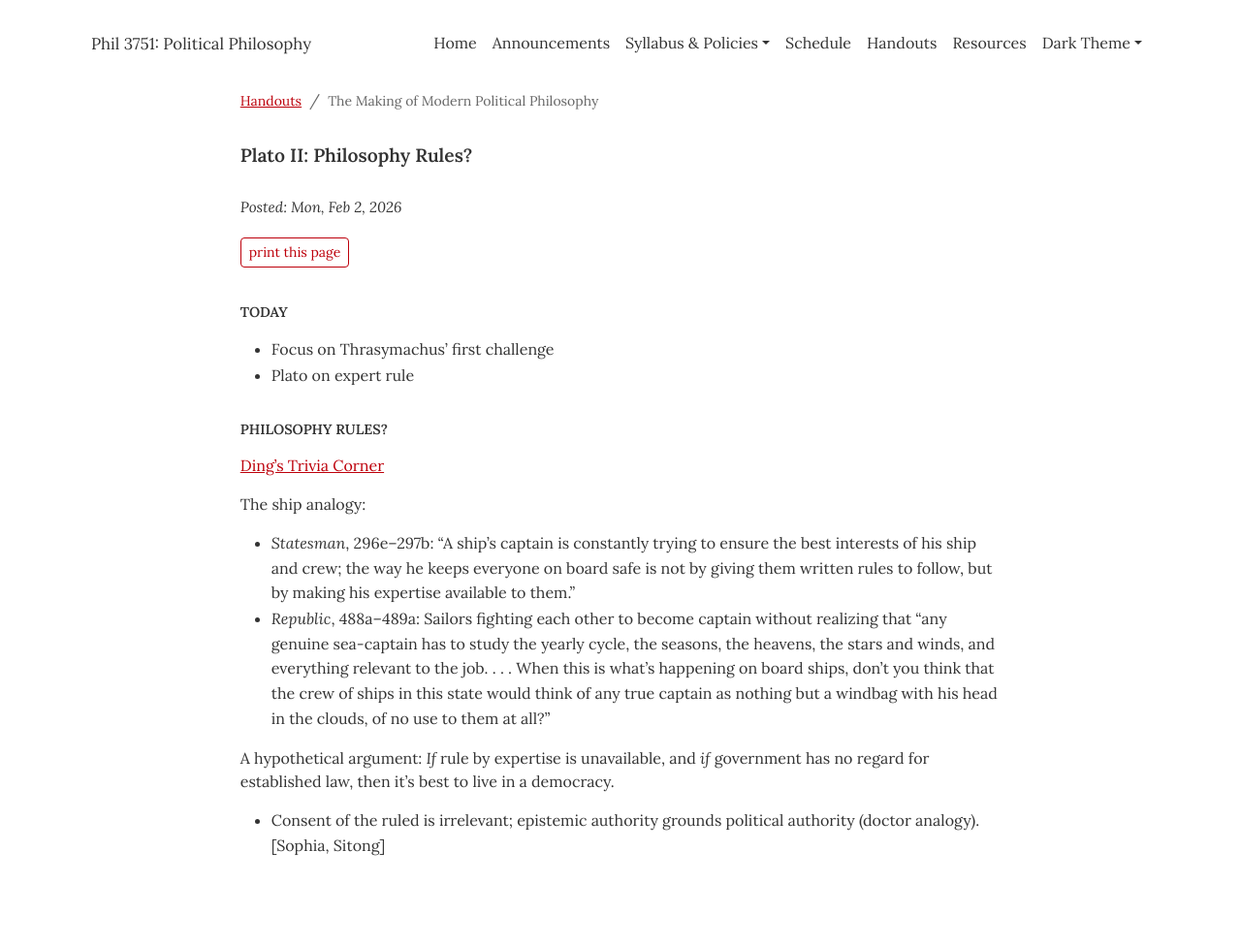
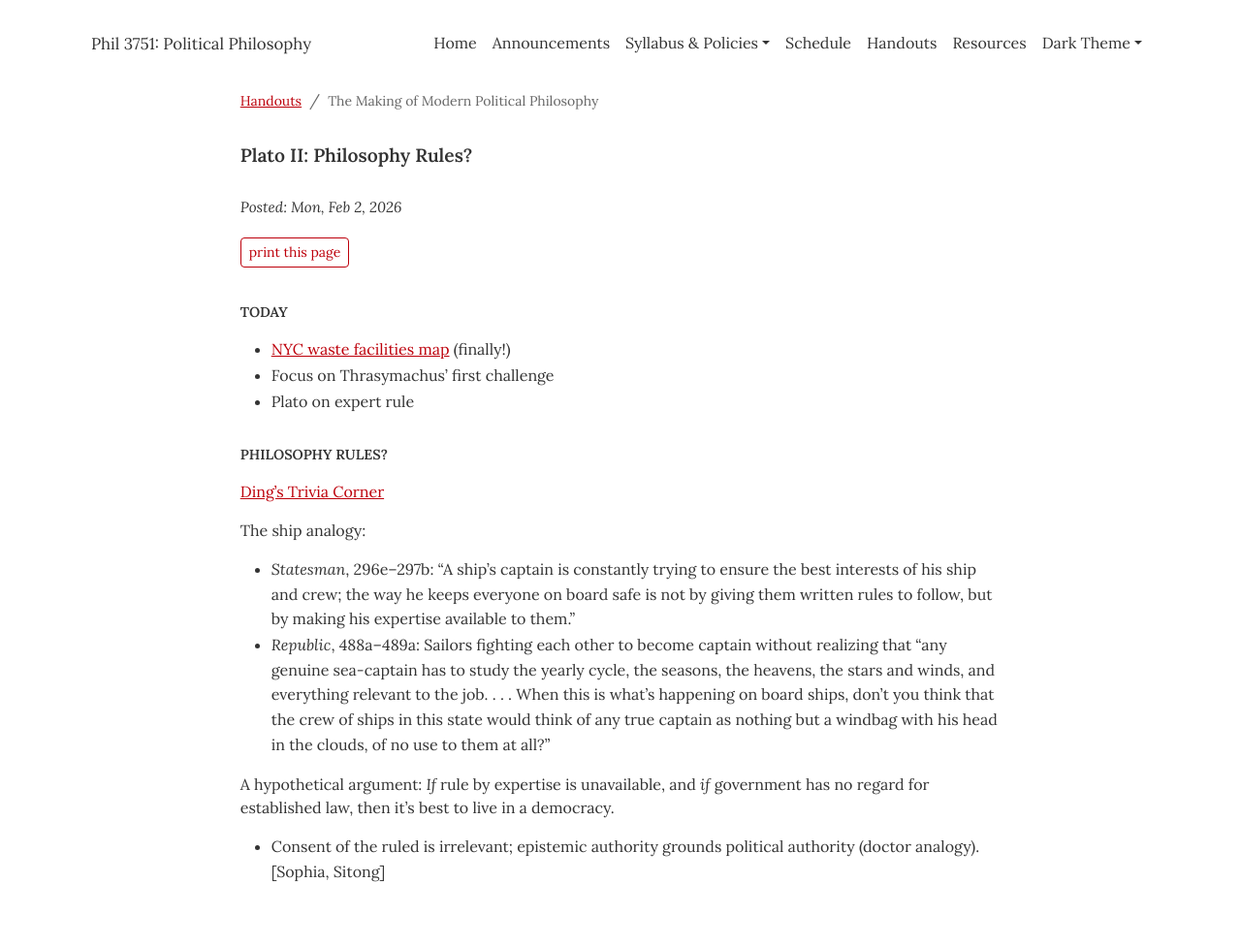
Before and after one commit to dingherself/political-philosophy, a Jekyll site: the page built from handouts/_posts/2026-02-02-plato-ii.md, in a window 1280 px wide. Shown: the whole page at 97% size. Built offline with Jekyll 4.4.1, drawn with Linux system fonts in a browser that asks for light colours; before the commit the page ends 949 px from its top, so only the background shows below that.

Commit message:
waste map

```diff
--- a/handouts/_posts/2026-02-02-plato-ii.md
+++ b/handouts/_posts/2026-02-02-plato-ii.md
@@ -6,6 +6,7 @@ module: "The Making of Modern Political Philosophy"
 
 ## Today
 
+- [NYC waste facilities map](https://experience.arcgis.com/experience/6a3da7b920f248af961554bdf01d668b) (finally!)
 - Focus on Thrasymachus’ first challenge
 - Plato on expert rule
 
```
